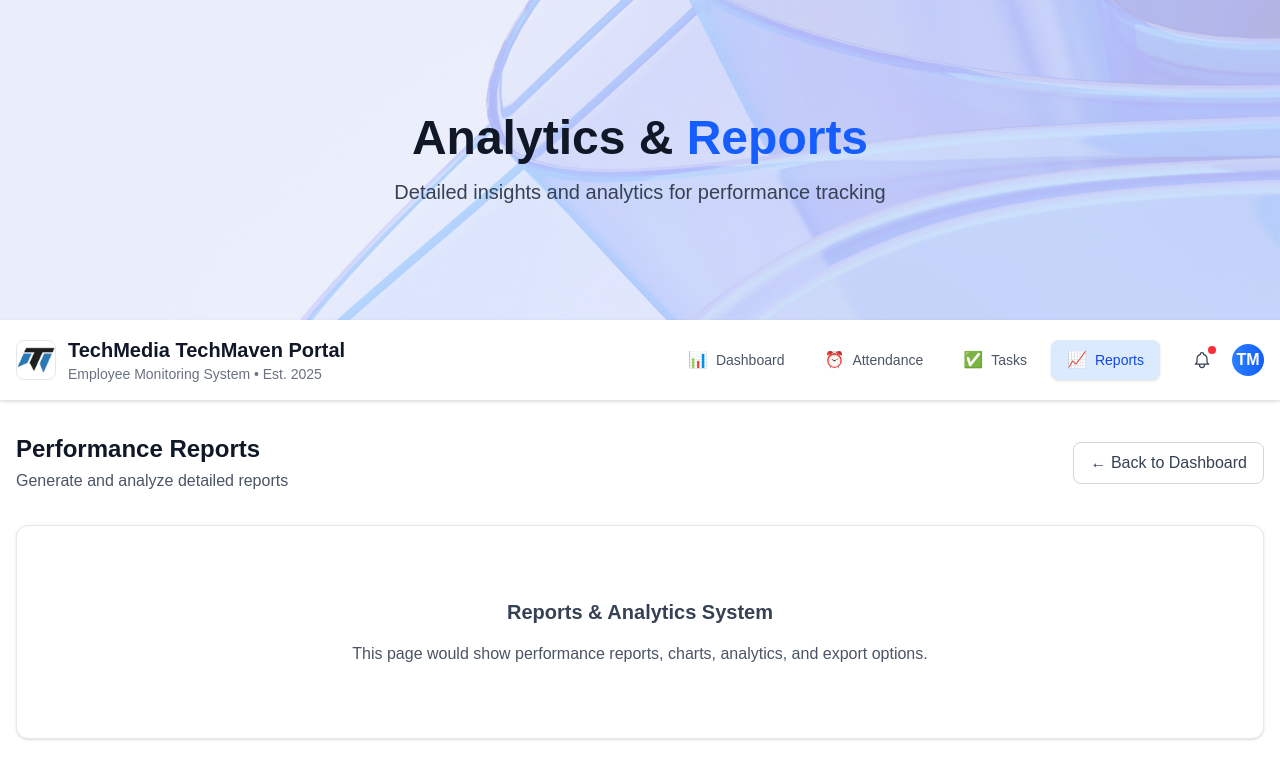
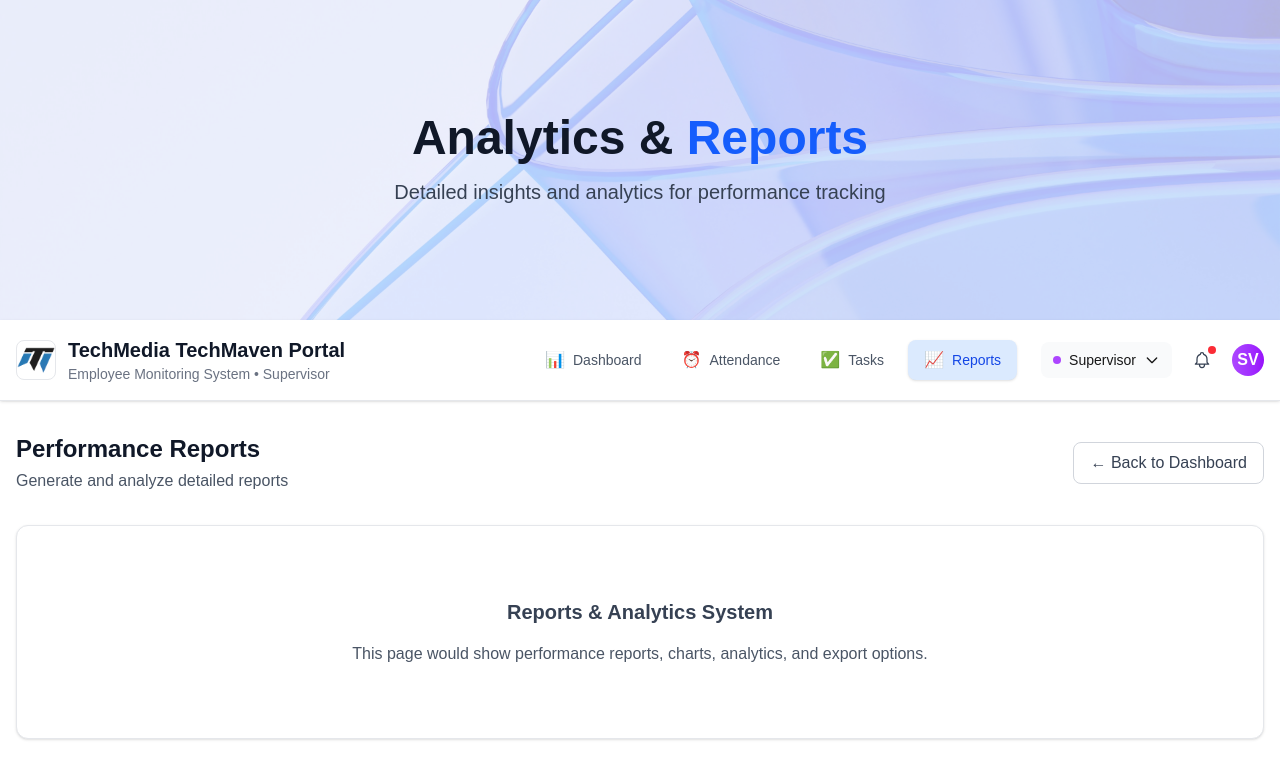
Before and after one commit to Abel-Thareq/website-public, a Next.js app: page /reports in a window 1280 px wide. Shown: the top 778 px of the page. Built offline with nearby package versions, Linux system fonts and the light colour scheme.

Commit message:
update-4

```diff
--- a/app/components/navigationBar.tsx
+++ b/app/components/navigationBar.tsx
@@ -3,9 +3,43 @@
 import Link from 'next/link';
 import { usePathname } from 'next/navigation';
 import Image from 'next/image';
+import { useState, useEffect } from 'react';
 
 export default function NavigationBar() {
   const pathname = usePathname();
+  const [userRole, setUserRole] = useState<'supervisor' | 'pm' | 'employee'>('supervisor');
+  const [currentUser, setCurrentUser] = useState<any>(null);
+
+  // Data user berdasarkan role
+  const users = {
+    supervisor: {
+      id: "supervisor",
+      name: "Supervisor",
+      role: "Supervisor",
+      initials: "SV",
+      department: "All Departments",
+      employeeCount: 124,
+      color: "from-purple-500 to-purple-600"
+    },
+    pm: {
+      id: "pm",
+      name: "Sarah Chen",
+      role: "Project Manager",
+      initials: "SC",
+      department: "Engineering",
+      employeeCount: 25,
+      color: "from-blue-500 to-blue-600"
+    },
+    employee: {
+      id: "employee",
+      name: "John Doe",
+      role: "Frontend Engineer",
+      initials: "JD",
+      department: "Engineering",
+      employeeCount: 1,
+      color: "from-green-500 to-green-600"
+    }
+  };
 
   const tabs = [
     { id: "dashboard", name: "Dashboard", path: "/", icon: "📊" },
@@ -14,15 +48,36 @@ export default function NavigationBar() {
     { id: "reports", name: "Reports", path: "/reports", icon: "📈" },
   ];
 
+  // Load role dari localStorage
+  useEffect(() => {
+    const savedRole = localStorage.getItem('userRole') as 'supervisor' | 'pm' | 'employee';
+    if (savedRole) {
+      setUserRole(savedRole);
+      setCurrentUser(users[savedRole]);
+    } else {
+      setCurrentUser(users.supervisor);
+    }
+  }, []);
+
+  // Handle role change
+  const changeRole = (role: 'supervisor' | 'pm' | 'employee') => {
+    setUserRole(role);
+    setCurrentUser(users[role]);
+    localStorage.setItem('userRole', role);
+    // Trigger custom event untuk memberitahu page.tsx
+    window.dispatchEvent(new CustomEvent('roleChange', { detail: role }));
+  };
+
   return (
     <div className="bg-white shadow-sm border-b border-gray-200 sticky top-0 z-40">
       <div className="container mx-auto px-4 py-4">
         <div className="flex flex-col md:flex-row justify-between items-start md:items-center">
+          {/* Logo & Title */}
           <div className="mb-4 md:mb-0">
             <div className="flex items-center gap-3">
               <div className="w-10 h-10 rounded-lg overflow-hidden flex items-center justify-center bg-white border border-gray-200">
                 <Image
-                  src="/logo TechMaven.png"
+                  src="/TechMaven.png"
                   alt="TechMaven Logo"
                   width={40}
                   height={40}
@@ -31,12 +86,14 @@ export default function NavigationBar() {
               </div>
               <div>
                 <h1 className="text-xl font-bold text-gray-900">TechMedia TechMaven Portal</h1>
-                <p className="text-sm text-gray-500">Employee Monitoring System • Est. 2025</p>
+                <p className="text-sm text-gray-500">Employee Monitoring System • {currentUser?.role}</p>
               </div>
             </div>
           </div>
 
+          {/* Navigation & User Controls */}
           <div className="flex items-center gap-6">
+            {/* Desktop Navigation */}
             <div className="hidden md:flex gap-2 text-sm">
               {tabs.map((tab) => {
                 const isActive = pathname === tab.path;
@@ -57,15 +114,120 @@ export default function NavigationBar() {
               })}
             </div>
 
+            {/* User Role Selector & Profile */}
             <div className="flex items-center gap-3">
+              {/* Role Selector Dropdown */}
+              <div className="relative group">
+                <button className="flex items-center gap-2 px-3 py-2 bg-gray-50 rounded-lg hover:bg-gray-100 transition-colors text-sm">
+                  <span className={`w-2 h-2 rounded-full ${
+                    userRole === 'supervisor' ? 'bg-purple-500' :
+                    userRole === 'pm' ? 'bg-blue-500' : 'bg-green-500'
+                  }`}></span>
+                  <span className="font-medium">{currentUser?.role}</span>
+                  <svg className="w-4 h-4" fill="none" stroke="currentColor" viewBox="0 0 24 24">
+                    <path strokeLinecap="round" strokeLinejoin="round" strokeWidth="2" d="M19 9l-7 7-7-7" />
+                  </svg>
+                </button>
+
+                <div className="absolute right-0 top-full mt-2 w-56 py-2 bg-white rounded-xl shadow-lg border border-gray-200 opacity-0 invisible group-hover:opacity-100 group-hover:visible transition-all duration-200 z-50">
+                  <div className="px-4 py-2 border-b border-gray-100">
+                    <p className="text-xs font-medium text-gray-500">Switch Role</p>
+                  </div>
+
+                  <button
+                    onClick={() => changeRole('supervisor')}
+                    className={`w-full px-4 py-3 flex items-center gap-3 transition-colors hover:bg-gray-50 ${
+                      userRole === 'supervisor' ? 'bg-purple-50' : ''
+                    }`}
+                  >
+                    <div className="w-8 h-8 rounded-full bg-gradient-to-r from-purple-500 to-purple-600 flex items-center justify-center">
+                      <span className="text-xs text-white font-bold">SV</span>
+                    </div>
+                    <div className="flex-1 text-left">
+                      <div className="font-medium">Supervisor</div>
+                      <div className="text-xs text-gray-500">Monitor all departments</div>
+                    </div>
+                    {userRole === 'supervisor' && (
+                      <div className="w-2 h-2 rounded-full bg-green-500"></div>
+                    )}
+                  </button>
+
+                  <button
+                    onClick={() => changeRole('pm')}
+                    className={`w-full px-4 py-3 flex items-center gap-3 transition-colors hover:bg-gray-50 ${
+                      userRole === 'pm' ? 'bg-blue-50' : ''
+                    }`}
+                  >
+                    <div className="w-8 h-8 rounded-full bg-gradient-to-r from-blue-500 to-blue-600 flex items-center justify-center">
+                      <span className="text-xs text-white font-bold">PM</span>
+                    </div>
+                    <div className="flex-1 text-left">
+                      <div className="font-medium">Project Manager</div>
+                      <div className="text-xs text-gray-500">Single department view</div>
+                    </div>
+                    {userRole === 'pm' && (
+                      <div className="w-2 h-2 rounded-full bg-green-500"></div>
+                    )}
+                  </button>
+
+                  <button
+                    onClick={() => changeRole('employee')}
+                    className={`w-full px-4 py-3 flex items-center gap-3 transition-colors hover:bg-gray-50 ${
+                      userRole === 'employee' ? 'bg-green-50' : ''
+                    }`}
+                  >
+                    <div className="w-8 h-8 rounded-full bg-gradient-to-r from-green-500 to-green-600 flex items-center justify-center">
+                      <span className="text-xs text-white font-bold">E</span>
+                    </div>
+                    <div className="flex-1 text-left">
+                      <div className="font-medium">Employee</div>
+                      <div className="text-xs text-gray-500">Personal dashboard</div>
+                    </div>
+                    {userRole === 'employee' && (
+                      <div className="w-2 h-2 rounded-full bg-green-500"></div>
+                    )}
+                  </button>
+                </div>
+              </div>
+
+              {/* Notifications */}
               <button className="relative p-2 rounded-full hover:bg-gray-100">
                 <svg className="w-5 h-5 text-gray-700" fill="none" stroke="currentColor" viewBox="0 0 24 24">
                   <path strokeLinecap="round" strokeLinejoin="round" strokeWidth="1.5" d="M15 17h5l-1.405-1.405A2.032 2.032 0 0118 14.158V11a6.002 6.002 0 00-4-5.659V5a2 2 0 10-4 0v.341C7.67 6.165 6 8.388 6 11v3.159c0 .538-.214 1.055-.595 1.436L4 17h5m6 0v1a3 3 0 11-6 0v-1m6 0H9" />
                 </svg>
                 <span className="absolute top-1 right-1 w-2 h-2 bg-red-500 rounded-full"></span>
               </button>
-              <div className="w-8 h-8 rounded-full bg-gradient-to-r from-blue-500 to-blue-600 flex items-center justify-center text-white font-bold">
-                TM
+
+              {/* User Avatar */}
+              <div className="relative group">
+                <div className={`w-8 h-8 rounded-full bg-gradient-to-r ${currentUser?.color} flex items-center justify-center text-white font-bold cursor-pointer`}>
+                  {currentUser?.initials}
+                </div>
+
+                <div className="absolute right-0 top-full mt-2 w-64 p-4 bg-white rounded-xl shadow-lg border border-gray-200 opacity-0 invisible group-hover:opacity-100 group-hover:visible transition-all duration-200 z-50">
+                  <div className="flex items-center gap-3 mb-4">
+                    <div className={`w-12 h-12 rounded-full bg-gradient-to-r ${currentUser?.color} flex items-center justify-center text-white font-bold`}>
+                      {currentUser?.initials}
+                    </div>
+                    <div>
+                      <p className="font-semibold text-gray-900">{currentUser?.name}</p>
+                      <p className="text-sm text-gray-500">{currentUser?.role}</p>
+                      <p className="text-xs text-gray-400">{currentUser?.department}</p>
+                    </div>
+                  </div>
+
+                  <div className="space-y-2 border-t border-gray-100 pt-4">
+                    <button className="w-full text-left px-3 py-2 text-sm text-gray-600 hover:bg-gray-50 rounded-lg">
+                      👤 My Profile
+                    </button>
+                    <button className="w-full text-left px-3 py-2 text-sm text-gray-600 hover:bg-gray-50 rounded-lg">
+                      ⚙️ Settings
+                    </button>
+                    <button className="w-full text-left px-3 py-2 text-sm text-gray-600 hover:bg-gray-50 rounded-lg">
+                      🔐 Logout
+                    </button>
+                  </div>
+                </div>
               </div>
             </div>
           </div>
--- a/app/page.tsx
+++ b/app/page.tsx
@@ -1283,7 +1283,7 @@ const Footer = memo(({ themeColors, theme }: { themeColors: any, theme: Theme })
           <div className="flex items-center gap-3 mb-4">
             <div className="w-10 h-10 rounded-lg overflow-hidden flex items-center justify-center bg-white">
               <Image
-                src="/logo TechMaven.png"
+                src="/TechMaven.png"
                 alt="TechMaven Logo"
                 width={40}
                 height={40}
```
Also changed, not shown: public/TechMaven.png (added), public/logo TechMaven.png (deleted).
